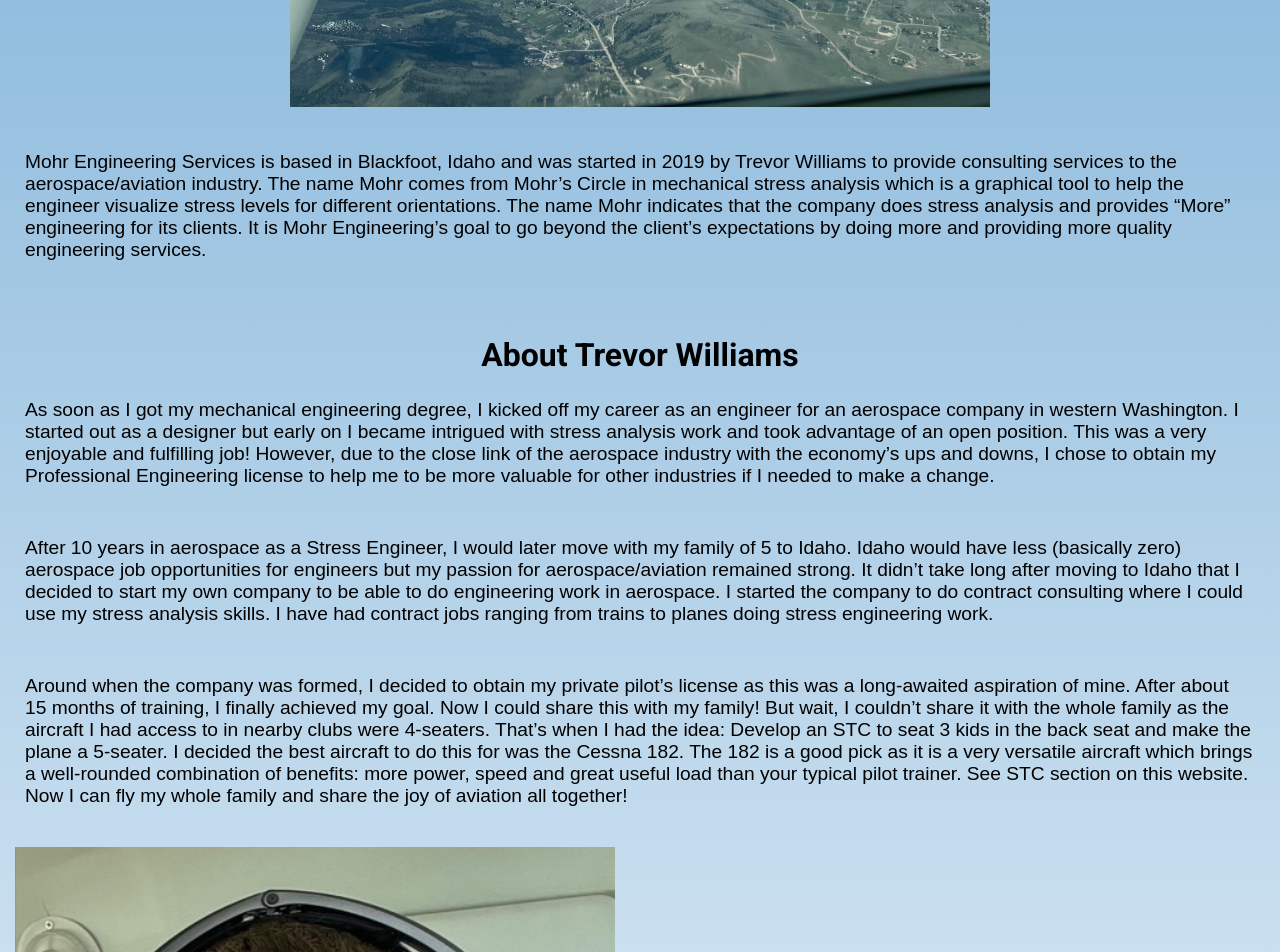
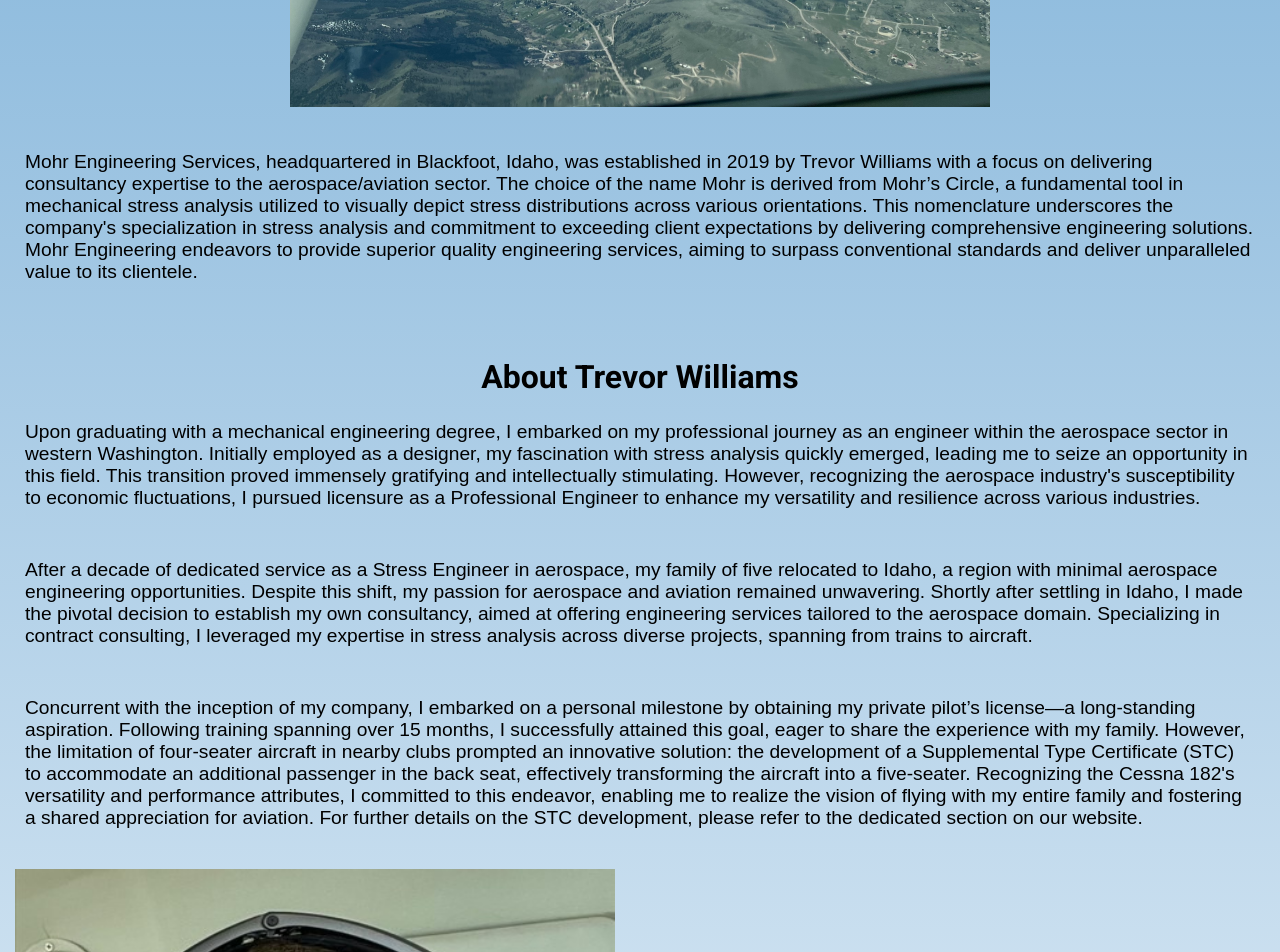
Before and after one commit to Twill1007/mohr_engineering, a Next.js app: page /about in a window 1280 px wide. Shown: the part 620-1572 px from the top of the page. Built offline with nearby package versions, Linux system fonts and the light colour scheme.

Commit message:
Updated About Page

```diff
--- a/src/app/about/page.js
+++ b/src/app/about/page.js
@@ -17,15 +17,18 @@ function AboutPage() {
         </div>
 
         <div className="aboutMohr">
-          Mohr Engineering Services is based in Blackfoot, Idaho and was started
-          in 2019 by Trevor Williams to provide consulting services to the
-          aerospace/aviation industry. The name Mohr comes from Mohr’s Circle in
-          mechanical stress analysis which is a graphical tool to help the
-          engineer visualize stress levels for different orientations. The name
-          Mohr indicates that the company does stress analysis and provides
-          “More” engineering for its clients. It is Mohr Engineering’s goal to
-          go beyond the client’s expectations by doing more and providing more
-          quality engineering services.
+          Mohr Engineering Services, headquartered in Blackfoot, Idaho, was
+          established in 2019 by Trevor Williams with a focus on delivering
+          consultancy expertise to the aerospace/aviation sector. The choice of
+          the name Mohr is derived from Mohr’s Circle, a fundamental tool in
+          mechanical stress analysis utilized to visually depict stress
+          distributions across various orientations. This nomenclature
+          underscores the company's specialization in stress analysis and
+          commitment to exceeding client expectations by delivering
+          comprehensive engineering solutions. Mohr Engineering endeavors to
+          provide superior quality engineering services, aiming to surpass
+          conventional standards and deliver unparalleled value to its
+          clientele.
         </div>
       </div>
 
@@ -33,43 +36,44 @@ function AboutPage() {
       <div className="aboutTrevorContainer">
         <div className="aboutTrevor">
           <p>
-            As soon as I got my mechanical engineering degree, I kicked off my
-            career as an engineer for an aerospace company in western
-            Washington. I started out as a designer but early on I became
-            intrigued with stress analysis work and took advantage of an open
-            position. This was a very enjoyable and fulfilling job! However, due
-            to the close link of the aerospace industry with the economy’s ups
-            and downs, I chose to obtain my Professional Engineering license to
-            help me to be more valuable for other industries if I needed to make
-            a change.
+            Upon graduating with a mechanical engineering degree, I embarked on
+            my professional journey as an engineer within the aerospace sector
+            in western Washington. Initially employed as a designer, my
+            fascination with stress analysis quickly emerged, leading me to
+            seize an opportunity in this field. This transition proved immensely
+            gratifying and intellectually stimulating. However, recognizing the
+            aerospace industry's susceptibility to economic fluctuations, I
+            pursued licensure as a Professional Engineer to enhance my
+            versatility and resilience across various industries.
           </p>
 
           <p>
-            After 10 years in aerospace as a Stress Engineer, I would later move
-            with my family of 5 to Idaho. Idaho would have less (basically zero)
-            aerospace job opportunities for engineers but my passion for
-            aerospace/aviation remained strong. It didn’t take long after moving
-            to Idaho that I decided to start my own company to be able to do
-            engineering work in aerospace. I started the company to do contract
-            consulting where I could use my stress analysis skills. I have had
-            contract jobs ranging from trains to planes doing stress engineering
-            work.
+            After a decade of dedicated service as a Stress Engineer in
+            aerospace, my family of five relocated to Idaho, a region with
+            minimal aerospace engineering opportunities. Despite this shift, my
+            passion for aerospace and aviation remained unwavering. Shortly
+            after settling in Idaho, I made the pivotal decision to establish my
+            own consultancy, aimed at offering engineering services tailored to
+            the aerospace domain. Specializing in contract consulting, I
+            leveraged my expertise in stress analysis across diverse projects,
+            spanning from trains to aircraft.
           </p>
 
           <p>
-            Around when the company was formed, I decided to obtain my private
-            pilot’s license as this was a long-awaited aspiration of mine. After
-            about 15 months of training, I finally achieved my goal. Now I could
-            share this with my family! But wait, I couldn’t share it with the
-            whole family as the aircraft I had access to in nearby clubs were
-            4-seaters. That’s when I had the idea: Develop an STC to seat 3 kids
-            in the back seat and make the plane a 5-seater. I decided the best
-            aircraft to do this for was the Cessna 182. The 182 is a good pick
-            as it is a very versatile aircraft which brings a well-rounded
-            combination of benefits: more power, speed and great useful load
-            than your typical pilot trainer. See STC section on this website.
-            Now I can fly my whole family and share the joy of aviation all
-            together!
+            Concurrent with the inception of my company, I embarked on a
+            personal milestone by obtaining my private pilot’s license—a
+            long-standing aspiration. Following training spanning over 15
+            months, I successfully attained this goal, eager to share the
+            experience with my family. However, the limitation of four-seater
+            aircraft in nearby clubs prompted an innovative solution: the
+            development of a Supplemental Type Certificate (STC) to accommodate
+            an additional passenger in the back seat, effectively transforming
+            the aircraft into a five-seater. Recognizing the Cessna 182's
+            versatility and performance attributes, I committed to this
+            endeavor, enabling me to realize the vision of flying with my entire
+            family and fostering a shared appreciation for aviation. For further
+            details on the STC development, please refer to the dedicated
+            section on our website.
           </p>
         </div>
 
--- a/src/app/home/homePage.css
+++ b/src/app/home/homePage.css
@@ -65,7 +65,7 @@ h2 {
 }
 
 .mohrIntroTextContainer {
-  font-size: 1.7rem;
+  font-size: 1.4rem;
   text-align: center;
   padding: 50px;
   width: 50%;
--- a/src/components/Footer.js
+++ b/src/components/Footer.js
@@ -12,8 +12,8 @@ function Footer() {
           priority={true} // {false} | {true}
           alt="logo"
         />
-        <p className="footerCoContainer">Mohr Engineering Services, LLC.</p>
       </div>
+      <p className="footerCoContainer">Mohr Engineering Services, LLC.</p>
     </footer>
   );
 }
--- a/src/components/NavBar.css
+++ b/src/components/NavBar.css
@@ -20,6 +20,10 @@ nav {
   justify-content: space-between;
   align-items: center;
   background-color: #c7dcf7;
+}
+.logoContainer {
+  width: 300px;
+  height: auto;
 }
 .nav__menu-bar {
   display: flex;
@@ -174,4 +178,44 @@ nav {
   .dropdown-content {
     top: 11rem;
   }
+
+  /*  */
+  /*  */
+  /*  */
+  /*  */
+  /*  */
+  /*  */
+  /*  */
+  /*  */
+  /*  */
+  /*  */
+  /*  */
+  /*  */
+  /*  */
+  /*  */
+  /*  */
+  /*  */
+  /*  */
+  /*  */
+  /*  */
+  @media screen and (max-width: 450px) {
+    .logoContainer {
+      width: 150px;
+      height: auto;
+
+      padding: 5px;
+    }
+    .nav__menu-bar {
+      display: flex;
+      flex-direction: column;
+      row-gap: 4px;
+      cursor: pointer;
+    }
+    .nav__menu-bar div {
+      width: 30px;
+      height: 3px;
+      background-color: black;
+      border-radius: 2px;
+    }
+  }
 }
--- a/src/components/NavBar.js
+++ b/src/components/NavBar.js
@@ -29,7 +29,7 @@ function NavBar() {
           href={"/home"}
           legacyBehavior
         >
-          <div>
+          <div className="logoContainer">
             <Image
               src="/Mohr_LOGO_Horiz.png"
               width={300}
--- a/src/components/footer.css
+++ b/src/components/footer.css
@@ -28,3 +28,28 @@
   align-self: center;
   font-size: 1rem;
 }
+
+/*  */
+/*  */
+/*  */
+/*  */
+/*  */
+/*  */
+/*  */
+/*  */
+/*  */
+/*  */
+/*  */
+/*  */
+/*  */
+/*  */
+/*  */
+
+@media screen and (max-width: 450px) {
+  .footerContent {
+    width: 150px;
+    height: auto;
+    margin: 0 auto;
+    background-color: red;
+  }
+}
```
